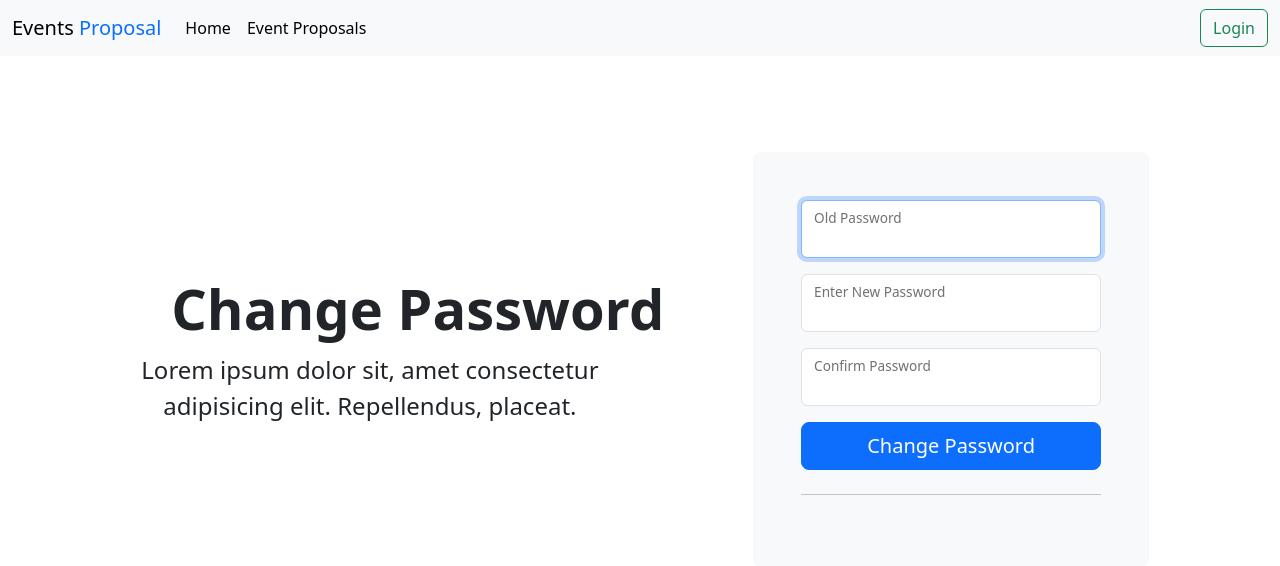
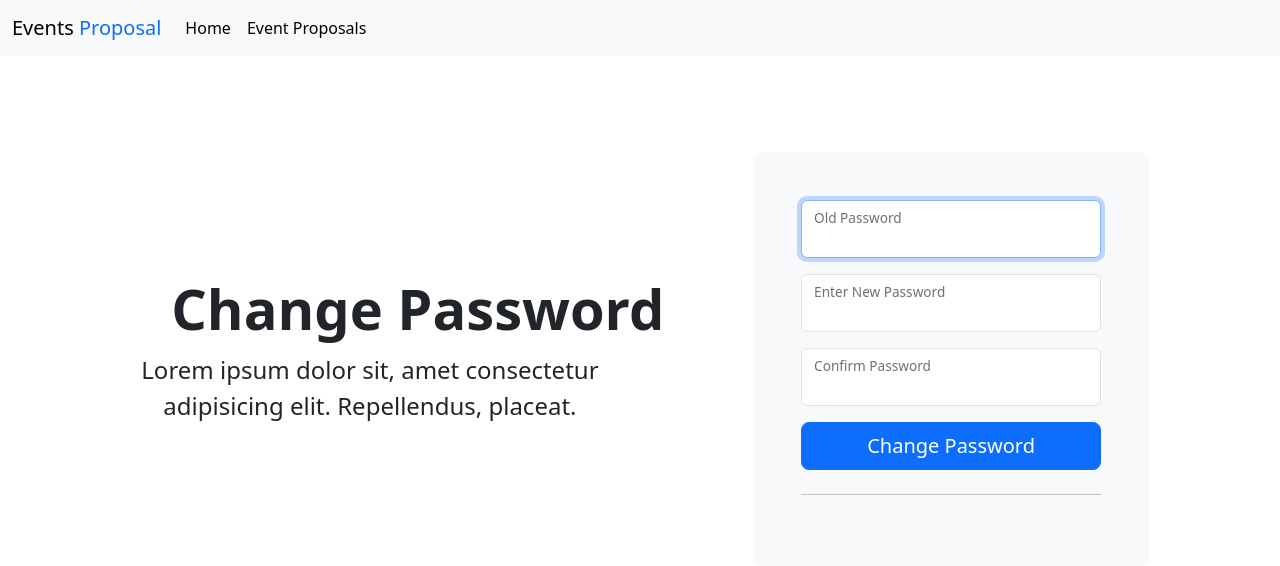
Before and after one commit to KudaMukucha/event_proposal_system, a Django app: page /accounts/change-password/ in a window 1280 px wide. Shown: the top 566 px of the page. Run offline with Django 4.2, Linux system fonts and the light colour scheme; some libraries are stand-ins or nearby versions.

Commit message:
removed login button from the header

```diff
--- a/templates/header.html
+++ b/templates/header.html
@@ -29,8 +29,7 @@
           <li><a class="dropdown-item" href="{%url 'logout'%}">Logout</a></li>
         </ul>
       </div>
-      {% else %}
-      <button class="btn btn-outline-success" type="submit">Login</button>
+
       {% endif %}
     </div>
   </div>
```
